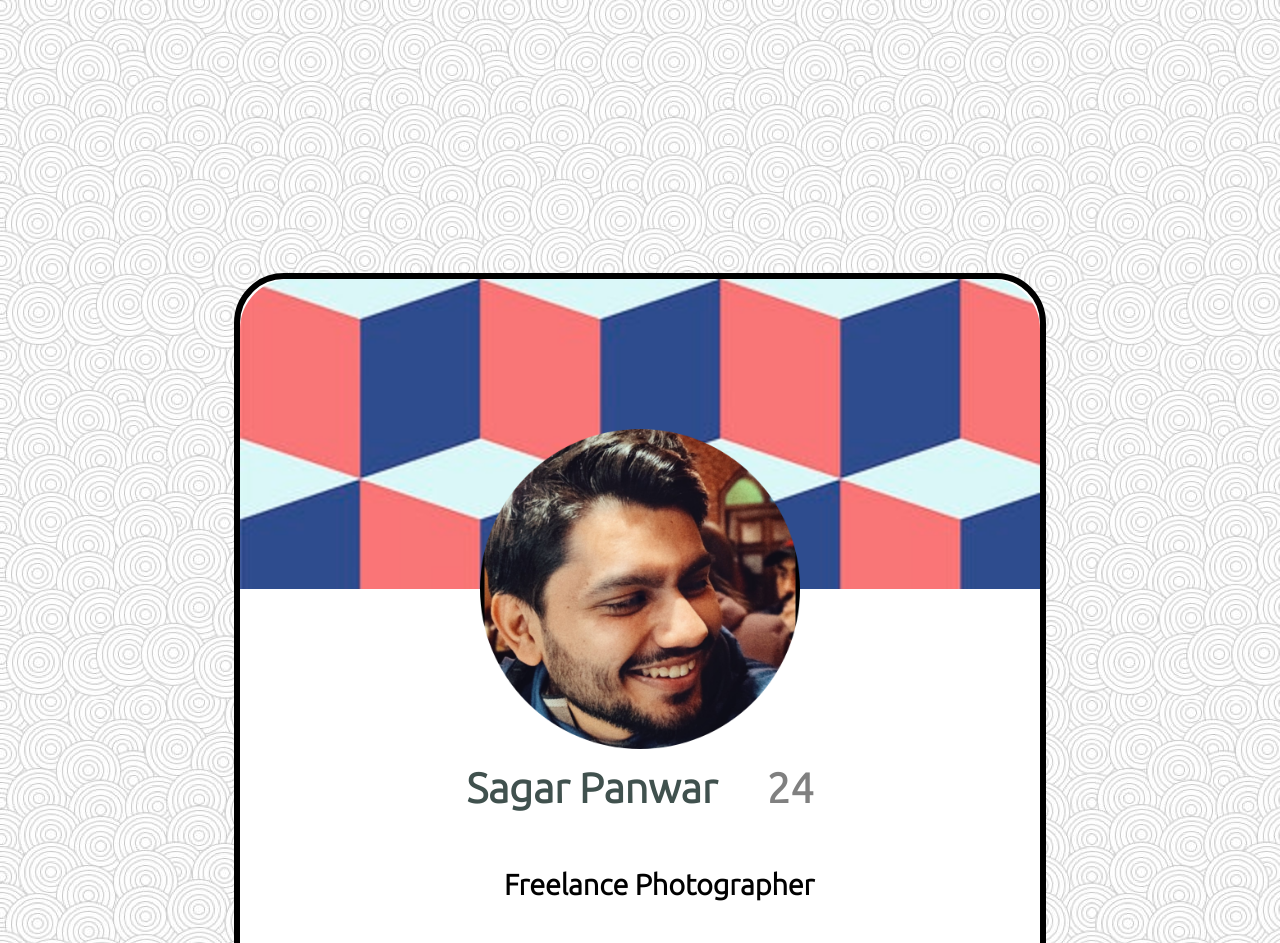
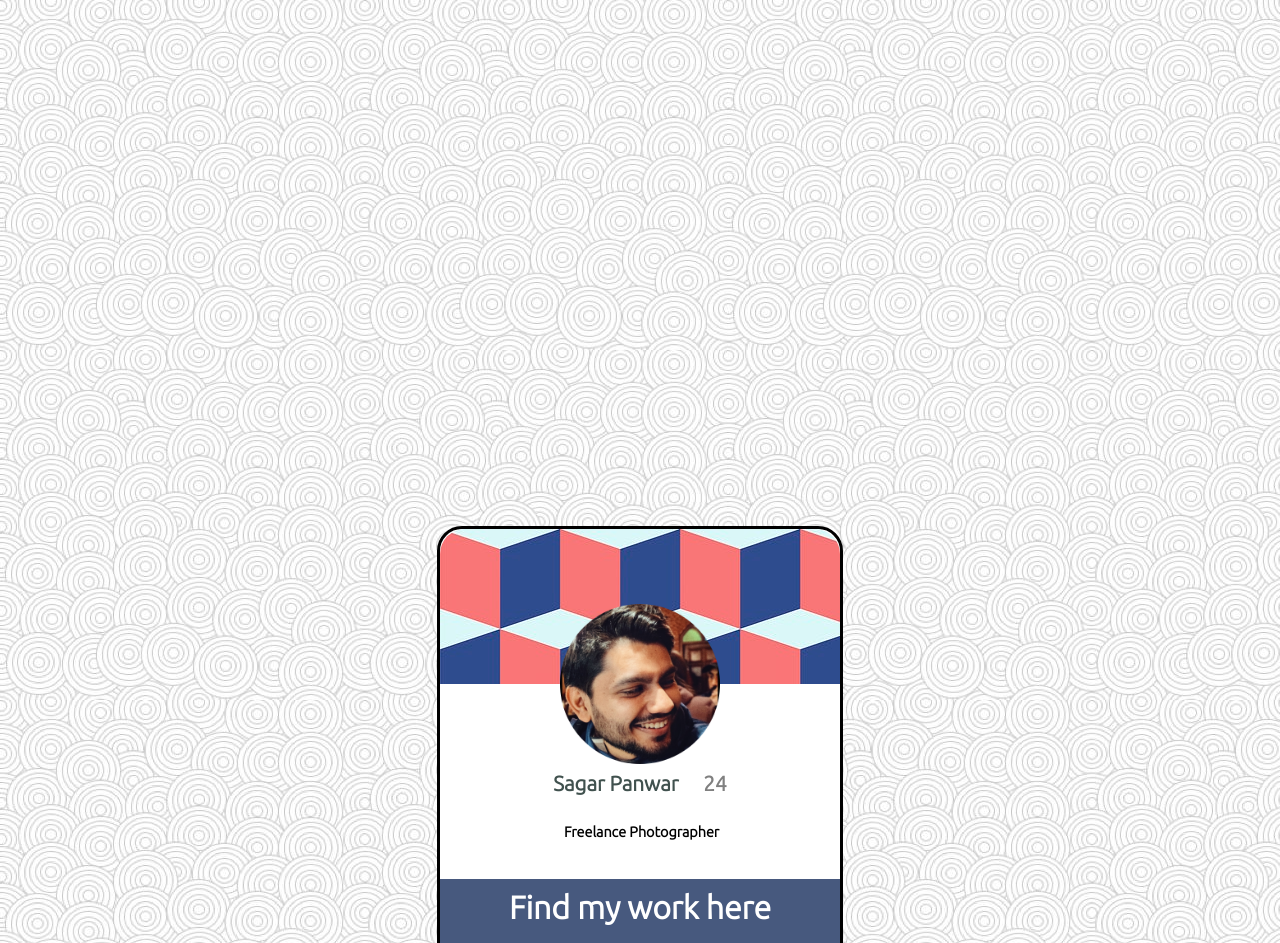
Before and after one commit to sgrpnwr/SagarProfileLinks, a plain HTML site: page index.html in a window 1280 px wide. Shown: the top 943 px of the page. Drawn offline with Linux system fonts and the light colour scheme.

Commit message:
Update styles.css

```diff
--- a/css/styles.css
+++ b/css/styles.css
@@ -12,7 +12,6 @@ body{
   border-radius: 25px;
   position: relative;
   top:400px;
-  transform:scale(2);
 
 
 }
@@ -39,7 +38,7 @@ p{
   text-align:center;
   position: absolute;
   bottom:35%;
-  left:33%;
+  left:31%;
 
 
   font-family: 'Ubuntu', sans-serif;
```
